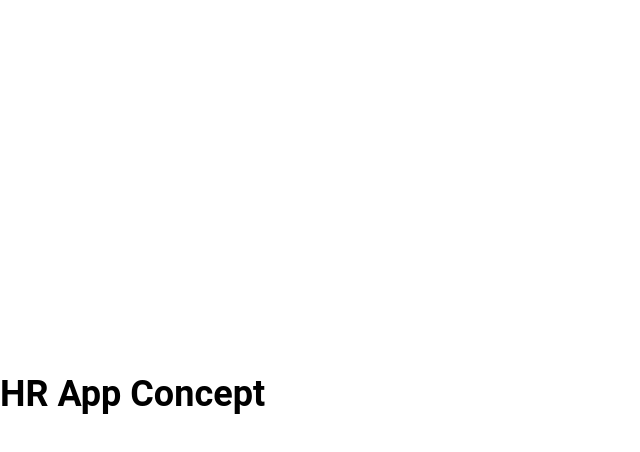
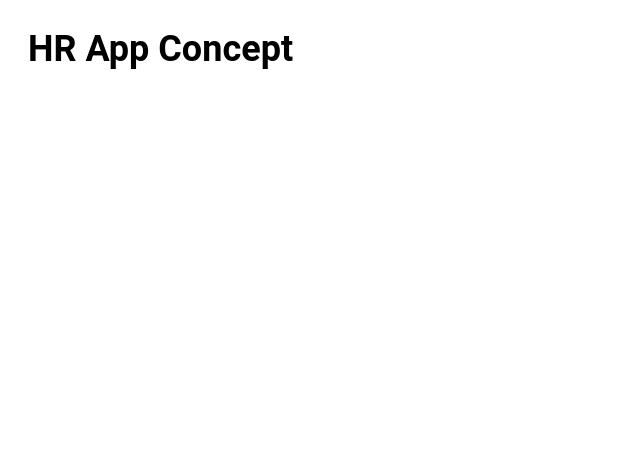
Before and after one commit to Kazuchanfl/hr_app_concept_frontend, a Vue app: page / in a window 1280 px wide. Shown: the top 452 px of the page, without its empty margins (0-640 px from the left). Built offline with nearby package versions, Linux system fonts and the light colour scheme.

Commit message:
Change the style of Logo

```diff
--- a/src/App.vue
+++ b/src/App.vue
@@ -26,6 +26,5 @@ export default defineComponent({
   -moz-osx-font-smoothing: grayscale;
   text-align: center;
   color: #2c3e50;
-  margin-top: 60px;
 }
 </style>
--- a/src/components/Logo.vue
+++ b/src/components/Logo.vue
@@ -12,10 +12,6 @@ export default defineComponent({
 <style scoped>
 h1 {
   position: absolute;
-  left: 0%;
-  right: 72.52%;
-  top: 7.04%;
-  bottom: 8.45%;
 
   font-family: Roboto;
   font-style: normal;
@@ -26,6 +22,8 @@ h1 {
   align-items: center;
   text-align: center;
 
+  margin: 20px;
+
   color: #000000;
 }
 </style>
```
